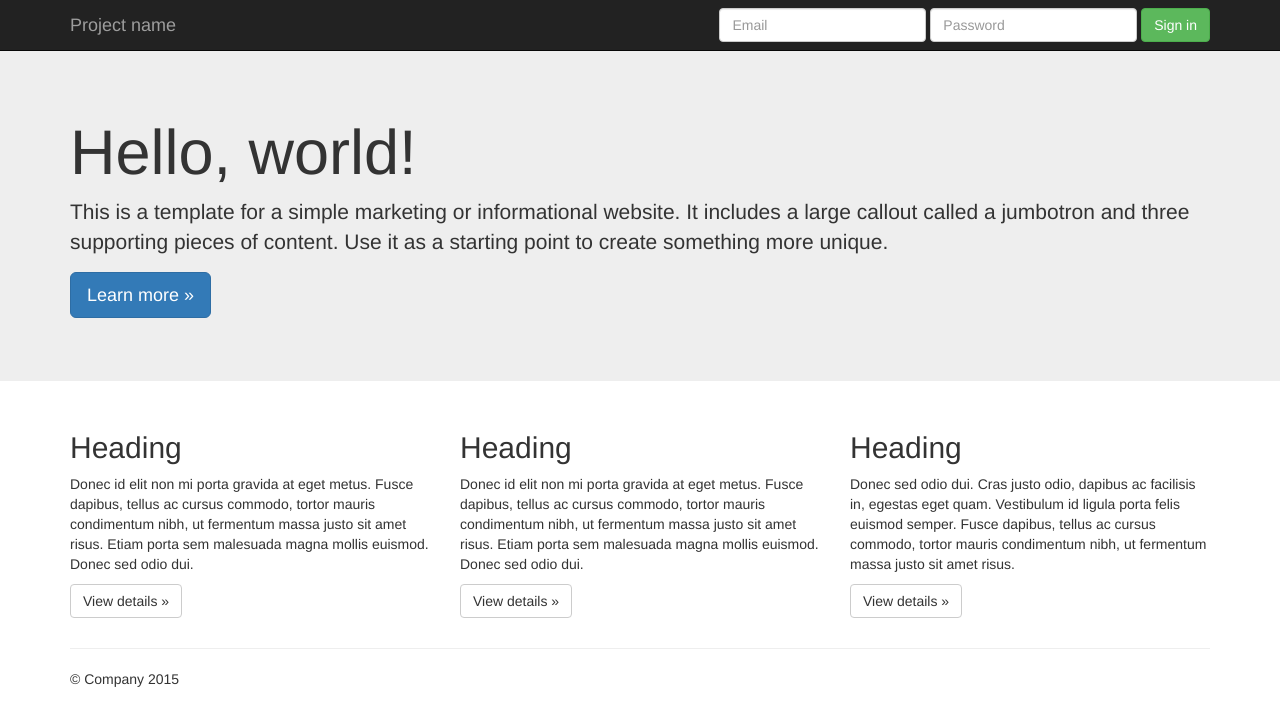
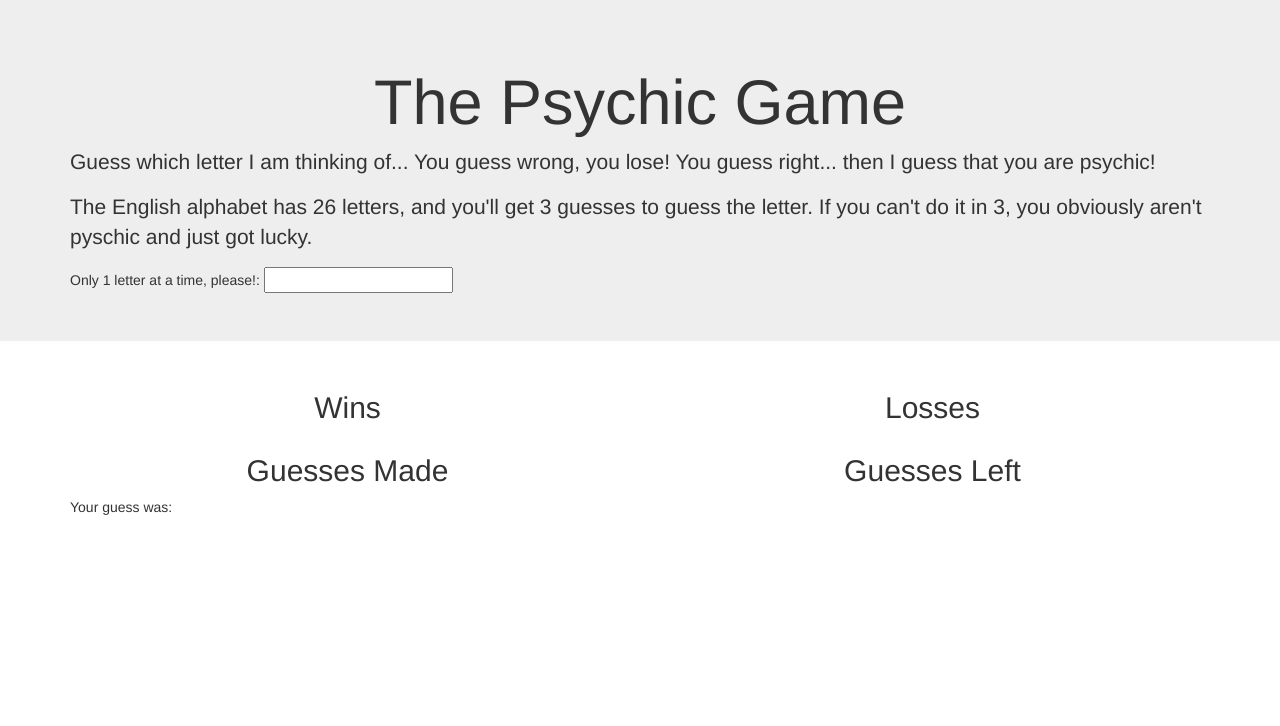
Before and after one commit to michaelgalt1984/Psychic-Game, a plain HTML site: page index.html in a window 1280 px wide. Drawn offline with nearby package versions, Linux system fonts and the light colour scheme.

Commit message:
Made some basic html using Initializer and an onkeyup form in Bootstrap.  Now, just need to get the counters going and set the if else statements for winning and losing.

```diff
--- a/assets/css/style.css
+++ b/assets/css/style.css
@@ -0,0 +1,3 @@
+h1, h2 {
+	text-align: center;
+}
--- a/assets/javascript/game.js
+++ b/assets/javascript/game.js
@@ -0,0 +1,4 @@
+function myFunction() {
+    var x = document.getElementById("fname").value;
+    document.getElementById("counter").innerHTML = x;
+}
--- a/index.html
+++ b/index.html
@@ -1,5 +1,5 @@
 <!doctype html>
-<html class="no-js" lang="en-us">
+<html lang="en-us">
 <head>
   <meta charset="utf-8">
   <meta http-equiv="X-UA-Compatible" content="IE=edge,chrome=1">
@@ -9,95 +9,48 @@
   <link rel="apple-touch-icon" href="apple-touch-icon.png">
 
   <link rel="stylesheet" href="https://maxcdn.bootstrapcdn.com/bootstrap/3.3.7/css/bootstrap.min.css">
-        <style>
-            body {
-                padding-top: 50px;
-                padding-bottom: 20px;
-            }
-        </style>
-        <link rel="stylesheet" href="https://maxcdn.bootstrapcdn.com/bootstrap/3.3.7/css/bootstrap.min.css">
   <link rel="stylesheet" href="assets/css/style.css">
+  <script src="assets/javascript/game.js"></script>
 
-        <script src="https://maxcdn.bootstrapcdn.com/bootstrap/3.3.7/js/bootstrap.min.js"></script>
 </head>
 <body>
-        <!--[if lt IE 8]>
-            <p class="browserupgrade">You are using an <strong>outdated</strong> browser. Please <a href="http://browsehappy.com/">upgrade your browser</a> to improve your experience.</p>
-        <![endif]-->
-    <nav class="navbar navbar-inverse navbar-fixed-top" role="navigation">
-      <div class="container">
-        <div class="navbar-header">
-          <button type="button" class="navbar-toggle collapsed" data-toggle="collapse" data-target="#navbar" aria-expanded="false" aria-controls="navbar">
-            <span class="sr-only">Toggle navigation</span>
-            <span class="icon-bar"></span>
-            <span class="icon-bar"></span>
-            <span class="icon-bar"></span>
-          </button>
-          <a class="navbar-brand" href="#">Project name</a>
-        </div>
-        <div id="navbar" class="navbar-collapse collapse">
-          <form class="navbar-form navbar-right" role="form">
-            <div class="form-group">
-              <input type="text" placeholder="Email" class="form-control">
-            </div>
-            <div class="form-group">
-              <input type="password" placeholder="Password" class="form-control">
-            </div>
-            <button type="submit" class="btn btn-success">Sign in</button>
-          </form>
-        </div><!--/.navbar-collapse -->
-      </div>
-    </nav>
-
-    <!-- Main jumbotron for a primary marketing message or call to action -->
   <div class="jumbotron">
     <div class="container">
-        <h1>Hello, world!</h1>
-        <p>This is a template for a simple marketing or informational website. It includes a large callout called a jumbotron and three supporting pieces of content. Use it as a starting point to create something more unique.</p>
-        <p><a class="btn btn-primary btn-lg" href="#" role="button">Learn more &raquo;</a></p>
+      <h1>The Psychic Game</h1>
+
+      <p>Guess which letter I am thinking of... You guess wrong, you lose! You guess right... then I guess that you are psychic!</p>
+
+      <p>The English alphabet has 26 letters, and you'll get 3 guesses to guess the letter.  If you can't do it in 3, you obviously aren't pyschic and just got lucky.</p>
+
+      Only 1 letter at a time, please!: <input type="text" id="fname" onkeyup="myFunction()">
+
     </div>
   </div>
 
   <div class="container">
     <!-- Example row of columns -->
     <div class="row">
-        <div class="col-md-4">
-          <h2>Heading</h2>
-          <p>Donec id elit non mi porta gravida at eget metus. Fusce dapibus, tellus ac cursus commodo, tortor mauris condimentum nibh, ut fermentum massa justo sit amet risus. Etiam porta sem malesuada magna mollis euismod. Donec sed odio dui. </p>
-          <p><a class="btn btn-default" href="#" role="button">View details &raquo;</a></p>
+      <div class="col-md-6">
+        <h2>Wins</h2>
+        <p id="wins"></p>
       </div>
-        <div class="col-md-4">
-          <h2>Heading</h2>
-          <p>Donec id elit non mi porta gravida at eget metus. Fusce dapibus, tellus ac cursus commodo, tortor mauris condimentum nibh, ut fermentum massa justo sit amet risus. Etiam porta sem malesuada magna mollis euismod. Donec sed odio dui. </p>
-          <p><a class="btn btn-default" href="#" role="button">View details &raquo;</a></p>
-       </div>
-        <div class="col-md-4">
-          <h2>Heading</h2>
-          <p>Donec sed odio dui. Cras justo odio, dapibus ac facilisis in, egestas eget quam. Vestibulum id ligula porta felis euismod semper. Fusce dapibus, tellus ac cursus commodo, tortor mauris condimentum nibh, ut fermentum massa justo sit amet risus.</p>
-          <p><a class="btn btn-default" href="#" role="button">View details &raquo;</a></p>
+      <div class="col-md-6">
+        <h2>Losses</h2>
+        <p id="losses"></p>
       </div>
     </div>
 
-      <hr>
+    <div class="row">
+      <div class="col-md-6">
+        <h2>Guesses Made</h2>
+        <p id="guessMade">Your guess was: <span id="counter"></span></p>
+      </div>
 
-      <footer>
-        <p>&copy; Company 2015</p>
-      </footer>
-    </div> <!-- /container -->        <script src="//ajax.googleapis.com/ajax/libs/jquery/1.11.2/jquery.min.js"></script>
-        <script>window.jQuery || document.write('<script src="js/vendor/jquery-1.11.2.min.js"><\/script>')</script>
-
-        <script src="js/vendor/bootstrap.min.js"></script>
-
-        <script src="js/main.js"></script>
-
-        <!-- Google Analytics: change UA-XXXXX-X to be your site's ID. -->
-        <script>
-            (function(b,o,i,l,e,r){b.GoogleAnalyticsObject=l;b[l]||(b[l]=
-            function(){(b[l].q=b[l].q||[]).push(arguments)});b[l].l=+new Date;
-            e=o.createElement(i);r=o.getElementsByTagName(i)[0];
-            e.src='//www.google-analytics.com/analytics.js';
-            r.parentNode.insertBefore(e,r)}(window,document,'script','ga'));
-            ga('create','UA-XXXXX-X','auto');ga('send','pageview');
-        </script>
+      <div class="col-md-6">
+        <h2>Guesses Left</h2>
+        <p id="guessLeft"></p>
+      </div>
+    </div>
+  </div>
 </body>
 </html>
```
Lines whose indentation alone changed are shown as unchanged.
